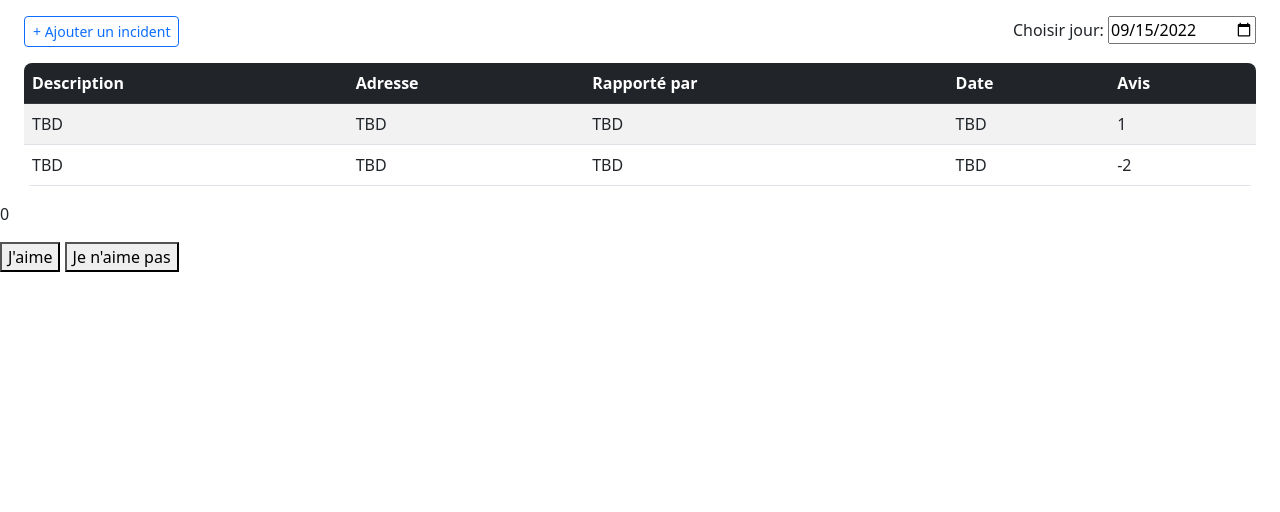
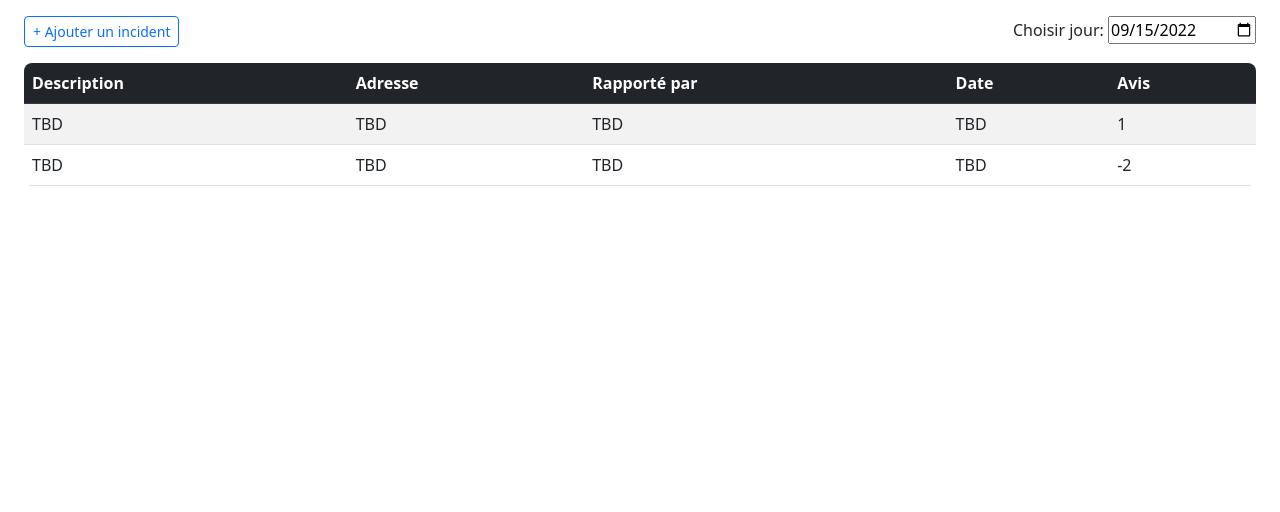
Before and after one commit to Emilevillette/LINFO1212-projet-preparatoire, a Node server app: page / in a window 1280 px wide. Shown: the part 59-571 px from the top of the page. Run offline with Node 20, Linux system fonts and the light colour scheme; some libraries are stand-ins or nearby versions.

Commit message:
removed unnecessary counter

```diff
--- a/views/pages/index.ejs
+++ b/views/pages/index.ejs
@@ -45,10 +45,6 @@
         </tbody>
     </table>
 </div>
-<div class=""></div>
-<p id="votes">0</p>
-<button id="upvote" onclick="upvote()">J'aime</button>
-<button id="downvote" onclick="downvote()">Je n'aime pas</button>
 
 <footer>
     <%- include('../partials/footer')%>
@@ -58,17 +54,5 @@
 <script src="https://cdn.jsdelivr.net/npm/bootstrap@5.2.1/dist/js/bootstrap.bundle.min.js"
         integrity="sha384-u1OknCvxWvY5kfmNBILK2hRnQC3Pr17a+RTT6rIHI7NnikvbZlHgTPOOmMi466C8"
         crossorigin="anonymous"></script>
-<script>
-    var counter = 0;
-    function upvote(){
-        counter++;
-        document.getElementById('votes').innerHTML = counter;
-    }
-    function downvote(){
-        counter--;
-        document.getElementById('votes').innerHTML = counter;
-    }
-
-</script>
 </body>
 </html>
```
